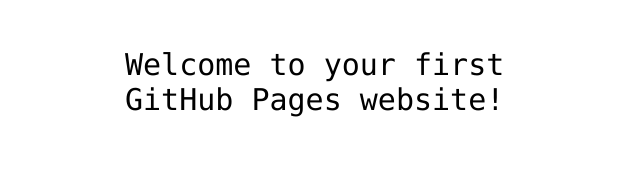
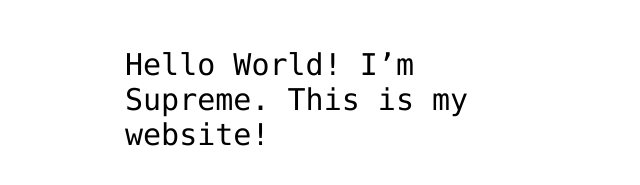
Before and after one commit to subzero360/hello-world, a plain HTML site: page index.html in a window 1280 px wide. Shown: the part 341-526 px from the top of the page, without its empty margins (315-955 px from the left). Drawn offline with Linux system fonts and the light colour scheme.

Commit message:
Add my Introduction

```diff
--- a/index.html
+++ b/index.html
@@ -12,7 +12,6 @@
 <img src="https://octodex.github.com/images/daftpunktocat-thomas.gif" id="octocat" alt="octocat-gif" />
 
 <!-- Change this code here by copy and pasting your template on line 15 -->
-<p>Welcome to your first GitHub Pages website!</p>
-
+<p>Hello World! I’m Supreme. This is my website!</p>
 </body>
 </html>
```
